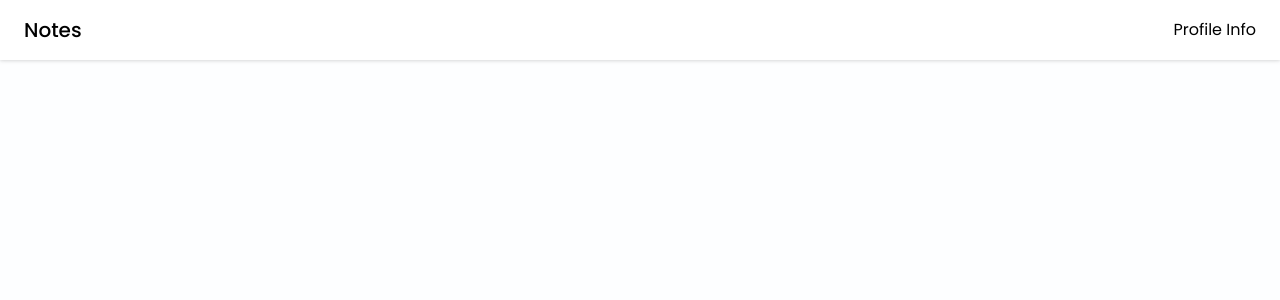
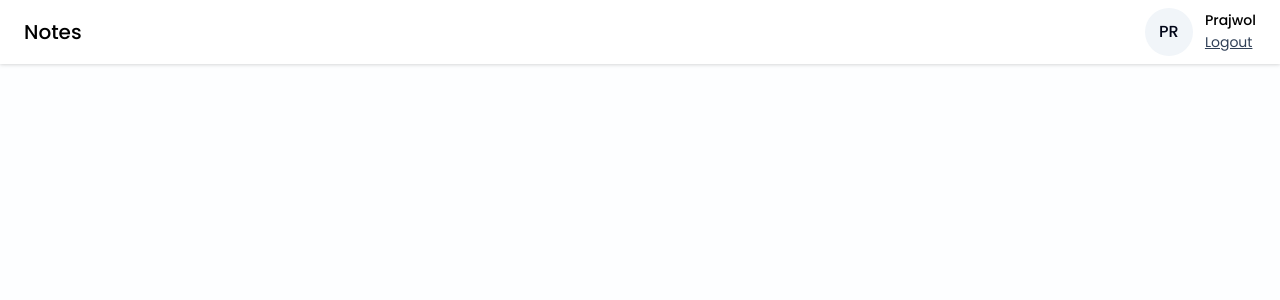
Before and after one commit to Praj13/MERN-app, a React (Vite) app in the folder frontend/notes-app/: page /dashboard in a window 1280 px wide. Shown: the top 300 px of the page. Built offline with nearby package versions, Linux system fonts and the light colour scheme.

Commit message:
profile holder completed

```diff
--- a/frontend/notes-app/src/components/Cards/ProfileInfo.jsx
+++ b/frontend/notes-app/src/components/Cards/ProfileInfo.jsx
@@ -1,9 +1,14 @@
 import React from 'react'
+import { getInitials } from '../../utils/helper'
 
-const ProfileInfo = () => {
+const ProfileInfo = ({onLogout}) => {
   return (
-    <div>
-      Profile Info
+    <div className='flex items-center gap-3'>
+       <div className='w-12 h-12 flex items-center justify-center rounded-full text-slate-950 font-medium bg-slate-100'> {getInitials("Prajwol Rajbansi")} </div>
+       <div>
+      <p className='text-sm font-medium'>Prajwol</p>
+      <button className='text-sm text-slate-700 underline' onClick={onLogout}>Logout</button>
+      </div>
     </div>
   )
 }
--- a/frontend/notes-app/src/components/Navbar/Navbar.jsx
+++ b/frontend/notes-app/src/components/Navbar/Navbar.jsx
@@ -1,11 +1,16 @@
 import React from 'react'
 import ProfileInfo from '../Cards/ProfileInfo'
+import { useNavigate } from 'react-router-dom'
 
 const Navbar = () => {
+  const navigate=useNavigate;
+  const onLogout=()=>{
+    navigate('./login')
+  }
   return (
     <div className='bg-white flex items-center justify-between px-6 py-2 drop-shadow'>
         <h2 className='text-xl font-medium text-black py-2'>Notes</h2>
-        <ProfileInfo/>
+        <ProfileInfo onLogout={onLogout}/>
     </div>
   )
 }
--- /dev/null
+++ b/frontend/notes-app/src/components/SearchBar/SearchBar.jsx
@@ -0,0 +1,11 @@
+import React from 'react'
+
+const SearchBar = () => {
+  return (
+    <div>
+
+    </div>
+  )
+}
+
+export default SearchBar
--- a/frontend/notes-app/src/pages/Home/Home.jsx
+++ b/frontend/notes-app/src/pages/Home/Home.jsx
@@ -1,10 +1,12 @@
 import React from 'react'
 import Navbar from '../../components/Navbar/Navbar'
+
 
 const Home = () => {
   return (
    <>
   <Navbar/>
+
    </>
   )
 }
--- a/frontend/notes-app/src/utils/helper.js
+++ b/frontend/notes-app/src/utils/helper.js
@@ -1,4 +1,16 @@
 export const validateEmail = (email)=>{
     const regex= /^[a-zA-Z0-9._%+-]+@[a-zA-Z0-9.-]+\.[a-zA-Z]{2,}$/;
     return regex.test(email);
-}
+};
+
+export const getInitials=(name)=>{
+    if(!name) return "";
+
+    const words=name.split(" ")
+    let initials="";
+
+    for(let i=0;i<Math.min(words.length, 2);i++){
+        initials+=words[i][0];
+    }
+    return initials.toUpperCase();
+};
```
